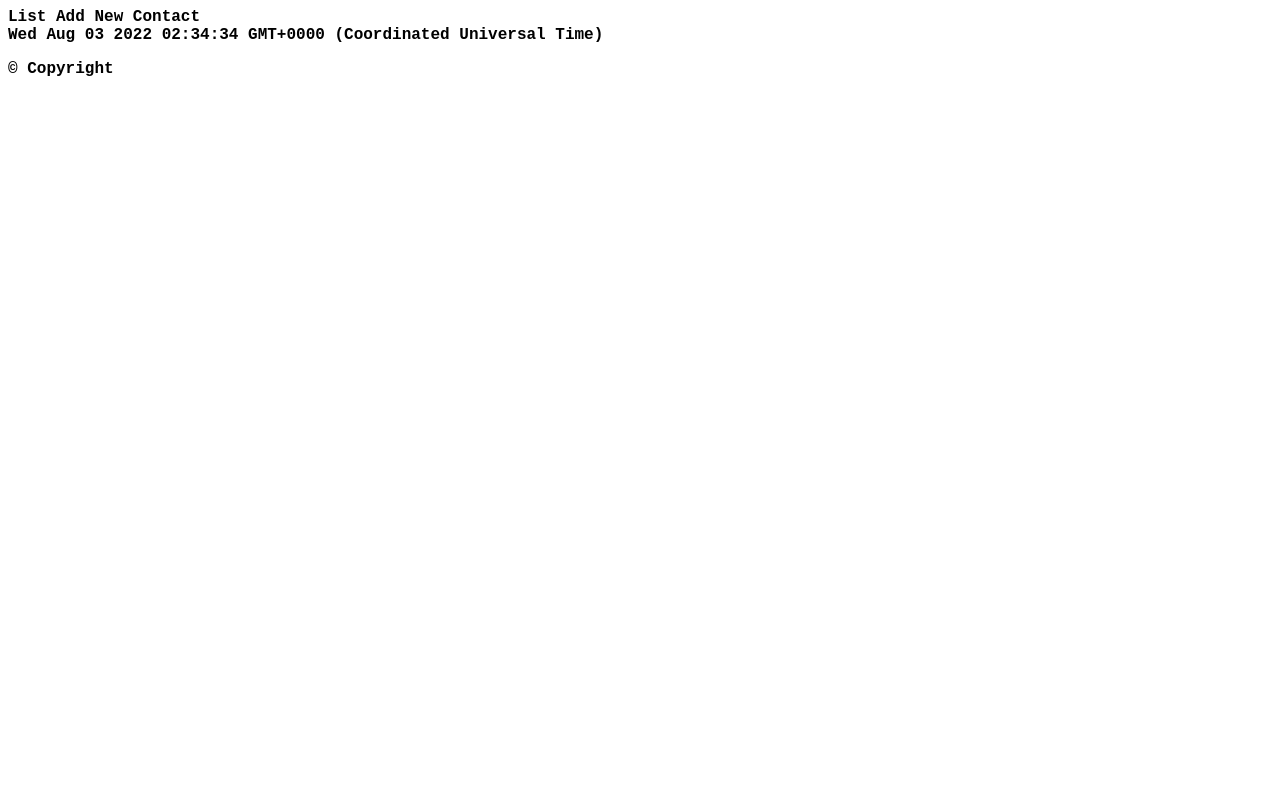
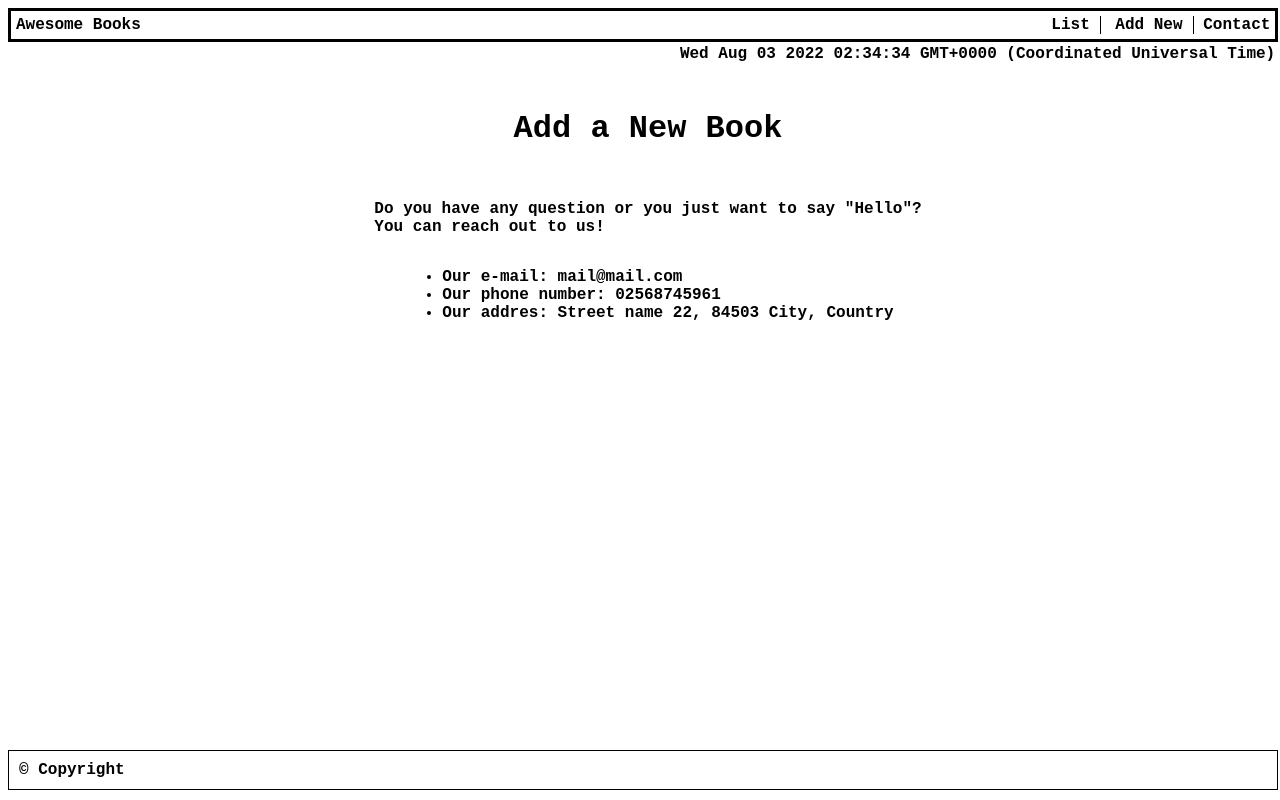
Before and after one commit to Flunavgt/awesomeBooks, a website with bundled scripts: page index.html in a window 1280 px wide. Built offline with nearby package versions, Linux system fonts and the light colour scheme.

Commit message:
add CSS to navbar

```diff
--- a/css/style.css
+++ b/css/style.css
@@ -3,6 +3,34 @@ body {
   width: 100%;
   font-family: 'Courier New', Courier, monospace;
   font-weight: bold;
+}
+
+.navbar {
+  display: flex;
+  justify-content: space-between;
+  border: solid;
+  width: 98%;
+  padding: 5px;
+}
+
+#list,
+#book {
+  border-right: 1px solid black;
+  margin-left: 5px;
+  padding-right: 10px;
+}
+
+.navbar:hover {
+  cursor: pointer;
+
+
+}
+
+.currentTime {
+  text-align: end;
+  padding-right: 1%;
+  padding-bottom: 2%;
+  padding-top: 3px;
 }
 
 h1 {
@@ -57,3 +85,18 @@ h1 {
 .newBook, .contact{
   display: none;
 }
+
+.contact {
+  display: flex;
+  flex-direction: column;
+  align-items: center;
+}
+
+#footer {
+  position: absolute;
+  bottom: 0;
+  padding: 10px;
+  border: 1px solid black;
+  width: 97.5%;
+  margin-bottom: 10px;
+}
--- a/index.html
+++ b/index.html
@@ -11,6 +11,7 @@
 
 
     <nav class="navbar">
+      <a>Awesome Books</a>
       <div id="links">
           <a id="list">List</a>
           <a id="book">Add New</a>
@@ -19,16 +20,20 @@
     </nav>
 
    <div class="currentTime">
-   <span id='date-time'></span>
+    <span id='date-time'></span>
    </div>
 
+
+   <h1>Add a New Book</h1>
    <div class="awesomeList">
+
 
    </div>
 
+
    <div class="newBook">
   <form class="InputForm">
-    <h2>Add a new book.</h2>
+
     <input type="text" name="bookTitle" id="title" placeholder="Title">
     <br>
     <input type="text" name="bookAuthor" id ="author"  placeholder="Author">
@@ -38,7 +43,6 @@
   </div>
 
   <div class="contact">
-    <h2>Contact Information</h2>
     <p>Do you have any question or you just want to say "Hello"?<br>You can reach out to us!</p>
     <ul>
     <li>Our e-mail: mail@mail.com</li>
--- a/js/logic.js
+++ b/js/logic.js
@@ -54,18 +54,21 @@ book.addEventListener('click', () => {
 document.querySelector('.awesomeList').style.display = 'none';
 document.querySelector('.newBook').style.display = 'flex';
 document.querySelector('.contact').style.display = 'none';
+document.querySelector('h1').textContent = "Add a New Book"
 });
 
 list.addEventListener('click', () => {
 document.querySelector('.awesomeList').style.display = 'flex';
 document.querySelector('.newBook').style.display = 'none';
 document.querySelector('.contact').style.display = 'none';
+document.querySelector('h1').textContent = "All awesome Books"
 });
 
 contact.addEventListener('click', () => {
 document.querySelector('.awesomeList').style.display = 'none';
 document.querySelector('.newBook').style.display = 'none';
 document.querySelector('.contact').style.display = 'flex';
+document.querySelector('h1').textContent = "Contact Information"
 });
 
 render();
```
